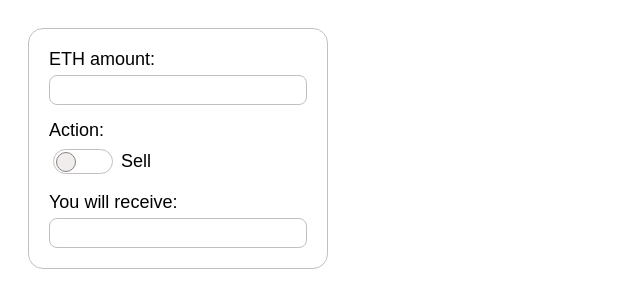
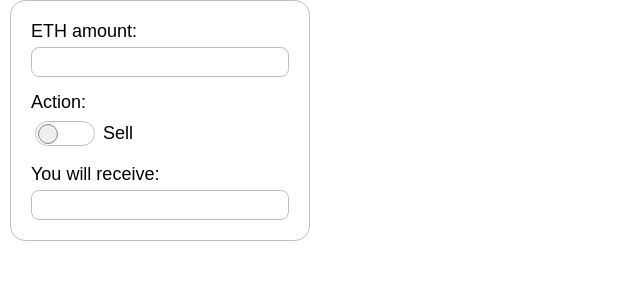
Before and after one commit to PablloZz/blackbot-test, a React (Vite) app: page / in a window 1280 px wide. Shown: the top 308 px of the page, without its empty margins (0-640 px from the left). Built offline with nearby package versions, Linux system fonts and the light colour scheme.

Commit message:
feat: Update styles

```diff
--- a/src/App.css
+++ b/src/App.css
@@ -9,8 +9,31 @@ html {
 }
 
 body {
+  width: 100%;
+  height: 100vh;
   font-family: Arial, sans-serif;
+  margin: 0;
+  padding: 0 10px;
+}
+
+#root {
+  width: 100%;
+  height: 100%;
+  display: flex;
+  flex-direction: column;
+}
+
+.main {
+  align-self: center;
+  display: flex;
+  justify-content: center;
+  align-items: center;
+  height: 100%;
+  width: 800px;
+  max-width: 100%;
   padding: 20px;
+  border-left: 1px solid hsl(0 4% 76%);
+  border-right: 1px solid hsl(0 4% 76%);
 }
 
 .form {
```
